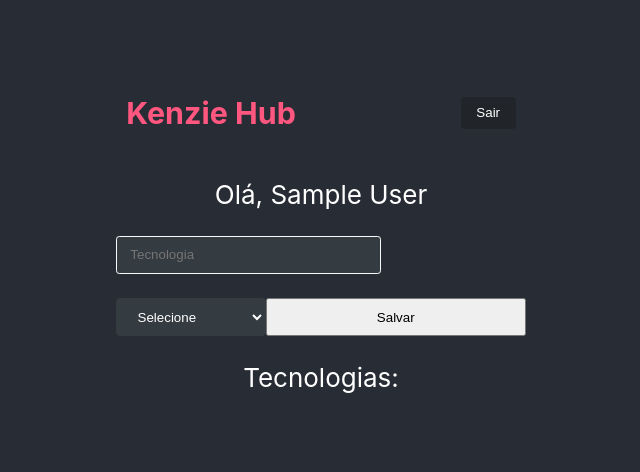
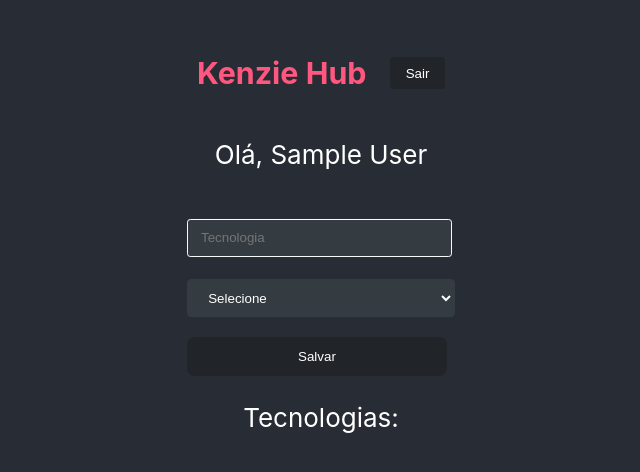
Before and after one commit to Kenzie-Academy-Brasil-Developers/react-entrega-s2-kenzie-hub-AndreLMachado, a React (Create React App) app: page /home in a window 1280 px wide. Shown: the part 154-626 px from the top of the page, without its empty margins (319-959 px from the left). Built offline with nearby package versions, Linux system fonts and the light colour scheme; sample sign-in values are in the browser's storage.

Commit message:
corrigino bug de cadastro

```diff
--- a/src/components/formCadastro/index.js
+++ b/src/components/formCadastro/index.js
@@ -53,8 +53,6 @@ const Form = ({ usuario, setUsuario }) => {
           //
         }
 
-        localStorage.setItem("user", JSON.stringify(response.user));
-        localStorage.setItem("token", response.token);
         history.push(`/`);
       })
       .catch((err) => console.log(err));
--- a/src/components/home/index.js
+++ b/src/components/home/index.js
@@ -23,10 +23,9 @@ const Home = () => {
   };
 
   const saveTech = () => {
-    //////
     const mock = {
-      title: "Hardware",
-      status: "Intermediário",
+      title: user.title,
+      status: user.status,
     };
 
     fetch("https://kenziehub.herokuapp.com/users/techs", {
@@ -52,6 +51,10 @@ const Home = () => {
       .catch((err) => console.log(err));
   };
 
+  const onSubmitFunction = (data) => {
+    console.log(data);
+  };
+
   const {
     register,
     handleSubmit,
@@ -74,12 +77,15 @@ const Home = () => {
       <p>{user.course_module}</p>
 
       <div className="newTec">
+        <form className="form-home" onSubmit={handleSubmit(onSubmitFunction)}>
           <input
+            className="inp-new-tec"
             placeholder="Tecnologia"
-          {...register("tecnologia")}
-          onChange={(e) => setUser({ ...user, tecnologia: e.target.value })}
+            {...register("title")}
+            onChange={(e) => setUser({ ...user, title: e.target.value })}
           />
           <select
+            className="select-home"
             {...register("status")}
             onChange={(e) => setUser({ ...user, status: e.target.value })}
           >
@@ -93,6 +99,7 @@ const Home = () => {
           <button onClick={saveTech} className="salvarCard">
             Salvar
           </button>
+        </form>
       </div>
       <p>Tecnologias:</p>
       {(user.techs || []).map((tech) => (
--- a/src/components/home/style.css
+++ b/src/components/home/style.css
@@ -19,3 +19,21 @@
   align-items: center;
   padding: 10px;
 }
+
+.form-home {
+  display: flex;
+  flex-direction: column;
+  max-width: 95vw;
+}
+
+.select-home {
+  width: 268px;
+}
+
+.salvarCard {
+  margin-top: 20px;
+  border-radius: 8px;
+  background-color: #212529;
+  color: #fff;
+  border: none;
+}
```
Lines whose indentation alone changed are shown as unchanged.
